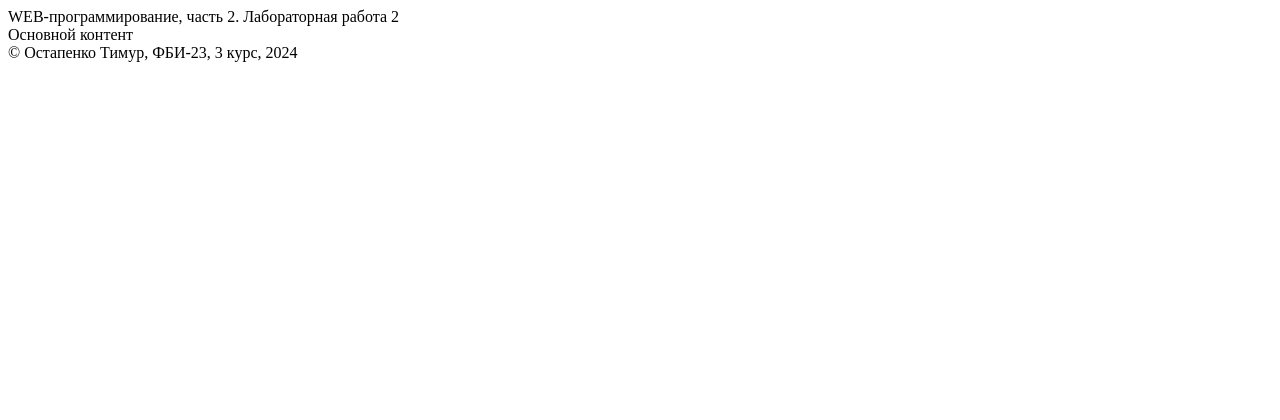
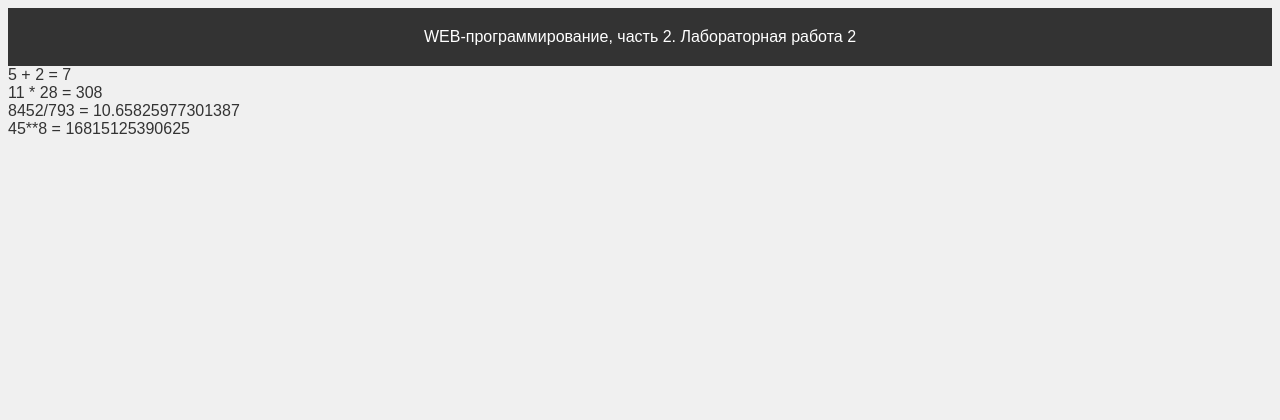
Before and after one commit to Timir2003/WEB-2, a Flask app: page /lab2/example in a window 1280 px wide. Shown: the top 420 px of the page. Run offline with Flask 3, Linux system fonts and the light colour scheme.

Commit message:
Подключение стилей

```diff
--- a/app.py
+++ b/app.py
@@ -13,6 +13,7 @@ def menu():
 <html>
     <head>
         <title>НГТУ, ФБ, Лабораторные работы</title>
+        <link rel="stylesheet" href="''' + url_for('static', filename='main.css') + '''">
     </head>
     <body>
         <header>
@@ -39,7 +40,7 @@ def lab1():
 <html>
     <head>
         <title>Остапенко Тимур Ростиславович, Лабораторная 1</title>
-        <link rel="stylesheet" href="''' + url_for('static', filename='lab1.css') + '''">
+        <link rel="stylesheet" href="''' + url_for('static', filename='main.css') + '''">
     </head>
     <body>
         <header>
@@ -81,7 +82,7 @@ def oak():
 <!doctype html>
 <html>
     <head>
-        <link rel="stylesheet" href="''' + url_for('static', filename='lab1.css') + '''">
+        <link rel="stylesheet" href="''' + url_for('static', filename='main.css') + '''">
     </head>
     <body>
         <h1>Дуб</h1>
@@ -96,7 +97,7 @@ def student():
 <!doctype html>
 <html>
     <head>
-        <link rel="stylesheet" href="''' + url_for('static', filename='lab1.css') + '''">
+        <link rel="stylesheet" href="''' + url_for('static', filename='main.css') + '''">
     </head>
     <body>
         <h1>Остапенко Тимур Ростиславович</h1>
@@ -111,7 +112,7 @@ def python():
 <!doctype html>
 <html>
     <head>
-        <link rel="stylesheet" href="''' + url_for('static', filename='lab1.css') + '''">
+        <link rel="stylesheet" href="''' + url_for('static', filename='main.css') + '''">
     </head>
     <body>
         <h1>Преимущества: чем хорош Python</h1>
@@ -159,7 +160,7 @@ def SQL():
 <!doctype html>
 <html>
     <head>
-        <link rel="stylesheet" href="''' + url_for('static', filename='lab1.css') + '''">
+        <link rel="stylesheet" href="''' + url_for('static', filename='main.css') + '''">
     </head>
     <body>
         <h1>Для чего нужен SQL</h1>
--- a/templates/example.html
+++ b/templates/example.html
@@ -3,7 +3,8 @@
 <head>
     <meta charset="UTF-8">
     <meta name="viewport" content="width=device-width, initial-scale=1.0">
-    <title>Остапенко Тимур. {{num_lab}}</title>
+    <title>{{name}}. {{num_lab}}</title>
+    <link rel="stylesheet" href="{{ url_for('static', filename='main.css')}}">
 </head>
 <body>
     <header>
@@ -11,7 +12,10 @@
     </header>
 
     <main>
-        Основной контент
+        5 + 2 = {{ 5 + 2 }} <br>
+        11 * 28 = {{ 11 * 28 }} <br>
+        8452/793 = {{ 8452/793 }} <br>
+        45**8 = {{ 45**8 }} <br>
     </main>
 
     <footer>
```
Also changed, not shown: static/main.css (renamed from static/lab1.css).
